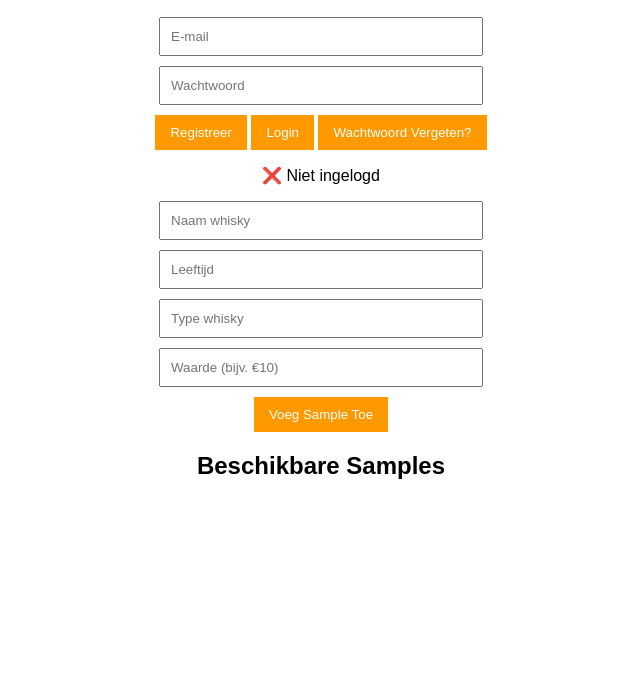
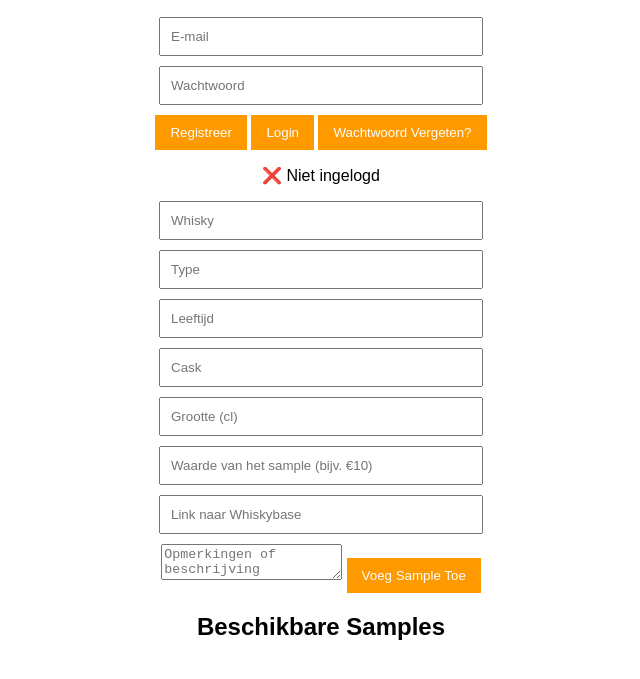
Before and after one commit to Ublala/SampleSwapper, a plain HTML site: page index.html in a window 1280 px wide. Shown: the part 111-790 px from the top of the page, without its empty margins (319-959 px from the left). Drawn offline with Linux system fonts and the light colour scheme; no server answers.

Commit message:
Update index.html

```diff
--- a/index.html
+++ b/index.html
@@ -25,13 +25,17 @@
 <p id="userStatus">Niet ingelogd</p>
 
     <!-- Formulier om een sample toe te voegen -->
-    <div id="addSampleForm">
-        <input type="text" id="whiskyName" placeholder="Naam whisky">
-        <input type="text" id="whiskyAge" placeholder="Leeftijd">
-        <input type="text" id="whiskyType" placeholder="Type whisky">
-        <input type="text" id="whiskyValue" placeholder="Waarde (bijv. €10)">
-        <button onclick="addSample()">Voeg Sample Toe</button>
-    </div>
+<div id="addSampleForm">
+    <input type="text" id="whiskyName" placeholder="Whisky" required>
+    <input type="text" id="whiskyType" placeholder="Type">
+    <input type="text" id="whiskyAge" placeholder="Leeftijd">
+    <input type="text" id="whiskyCask" placeholder="Cask">
+    <input type="number" id="whiskySize" placeholder="Grootte (cl)">
+    <input type="text" id="whiskyValue" placeholder="Waarde van het sample (bijv. €10)" required>
+    <input type="url" id="whiskyBaseLink" placeholder="Link naar Whiskybase">
+    <textarea id="whiskyNotes" placeholder="Opmerkingen of beschrijving"></textarea>
+    <button onclick="addSample()">Voeg Sample Toe</button>
+</div>
 
     <h2>Beschikbare Samples</h2>
     <div id="sampleList"></div>
```
